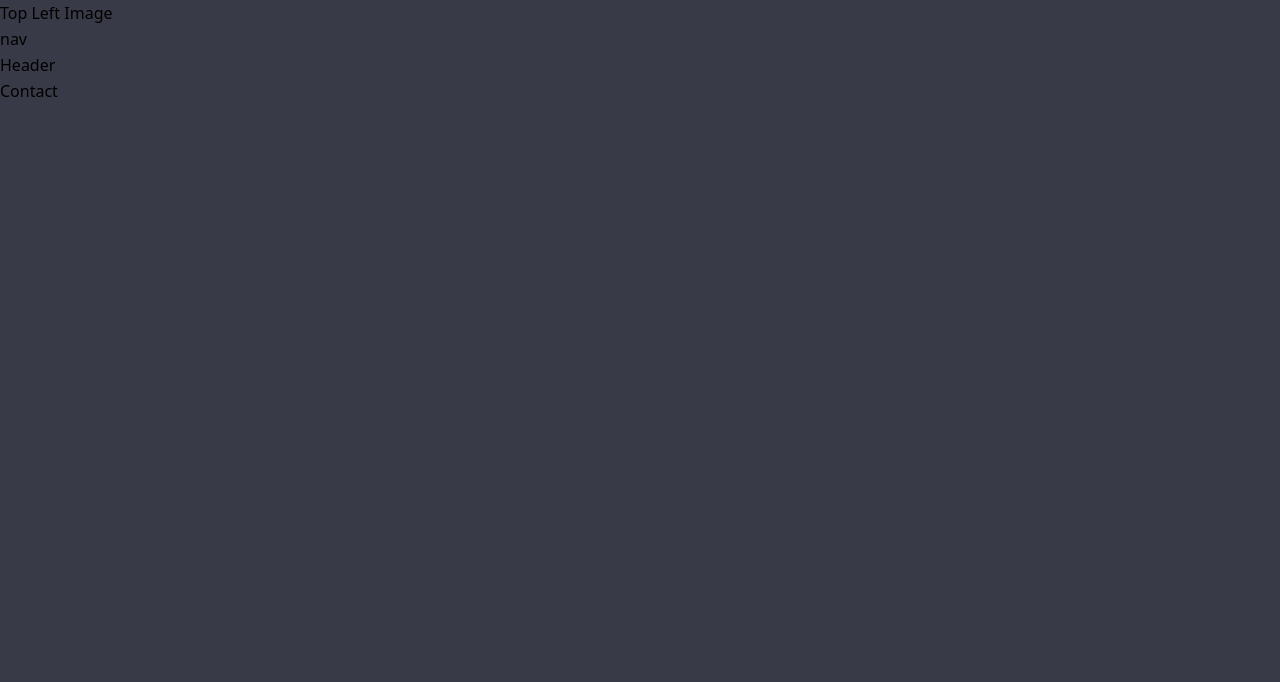
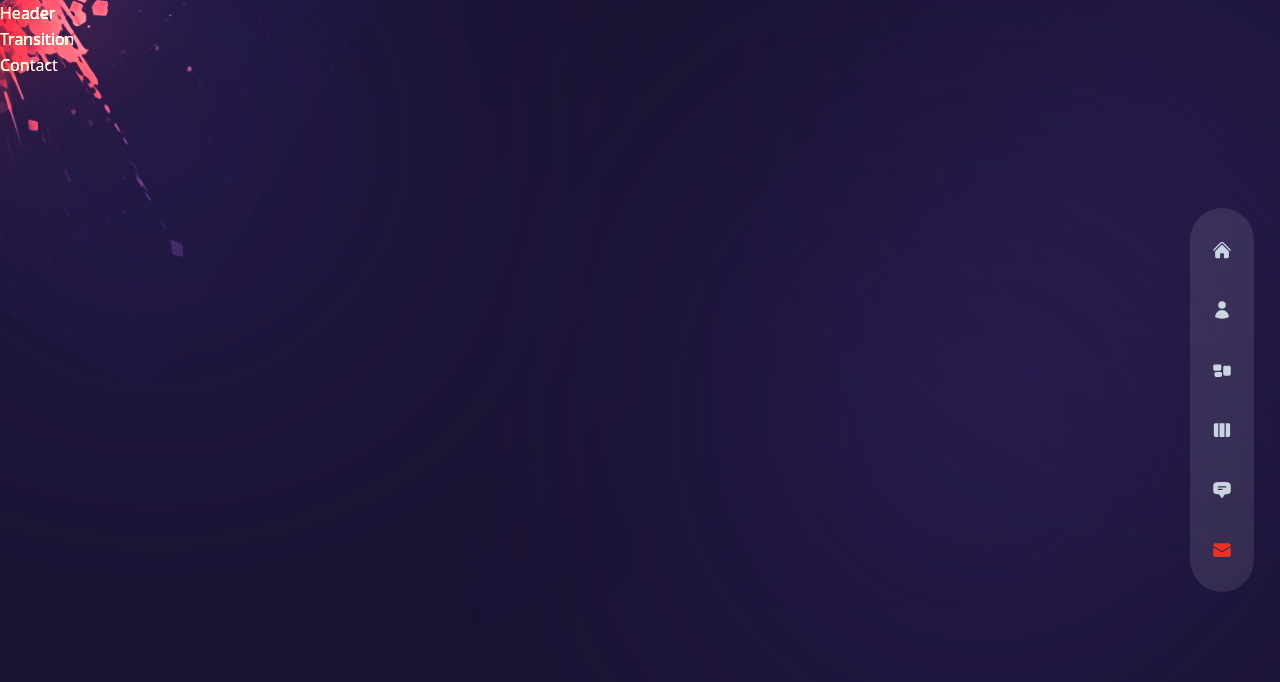
Before and after one commit to Digitl-Alchemyst/digitl-alchemyst-portfolio, a Next.js app: page /contact in a window 1280 px wide. Shown: the top 682 px of the page. Built offline with nearby package versions, Linux system fonts and the light colour scheme.

Commit message:
Navigation Menu

```diff
--- a/src/components/Layout.js
+++ b/src/components/Layout.js
@@ -1,15 +1,26 @@
 /* eslint-disable react/function-component-definition */
+
 
 import TopLeftImg from "./TopLeftImg";
 import Nav from "./Nav";
 import Header from "./Header";
 
+import { Sora } from 'next/font/google';
+
+
+
+// Font Configuration
+const sora = Sora({
+  subsets: ['latin'],
+  variable: '--fonts-sora',
+  weight: ['100', '200', '300', '400', '500', '600', '700', '800'],
+});
 
 
 export default function RootLayout({ children }) {
   return (
 
-        <div>
+        <div className={`page relative bg-site bg-cover bg-no-repeat text-slate-300 ${sora.variable} font-sora`}>
           <TopLeftImg />
           <Nav />
           <Header />
--- a/src/components/Nav.js
+++ b/src/components/Nav.js
@@ -1,23 +1,64 @@
-// //  links
-// const links = [
-//   { name: 'home', path: '/', icon: <HiHome /> },
-//   { name: 'about', path: '/about', icon: <HiUser /> },
-//   { name: 'services', path: '/services', icon: <HiRectangleGroup /> },
-//   { name: 'work', path: '/work', icon: <HiViewColumns /> },
-//   {
-//     name: 'testimonials',
-//     path: '/testimonials',
-//     icon: <HiChatBubbleBottomCenterText />,
-//   },
-//   {
-//     name: 'contact',
-//     path: '/contact',
-//     icon: <HiEnvelope />,
-//   },
-// ];
+import {
+  HiHome,
+  HiUser,
+  HiRectangleGroup,
+  HiViewColumns,
+  HiChatBubbleBottomCenterText,
+  HiEnvelope,
+} from 'react-icons/hi2';
+import Link from 'next/link';
+import { useRouter } from 'next/router';
+
+//  Navigation Menu Links
+const navLinks = [
+  { name: 'home', path: '/', icon: <HiHome /> },
+  { name: 'about', path: '/about', icon: <HiUser /> },
+  { name: 'services', path: '/services', icon: <HiRectangleGroup /> },
+  { name: 'work', path: '/work', icon: <HiViewColumns /> },
+  {
+    name: 'testimonials',
+    path: '/testimonials',
+    icon: <HiChatBubbleBottomCenterText />,
+  },
+  {
+    name: 'contact',
+    path: '/contact',
+    icon: <HiEnvelope />,
+  },
+];
 
 const Nav = () => {
-  return <nav>nav</nav>;
+  const router = useRouter();
+  const pathname = router.pathname;
+  return (
+    <nav className='fixed bottom-0 top-0 z-50 mt-auto flex h-max w-full flex-col items-center gap-y-4 xl:right-[2%] xl:h-screen xl:w-16 xl:max-w-md xl:justify-center'>
+      {/* inner  */}
+      <div className='flex h-[80px] w-full items-center justify-between gap-y-10 bg-white/10 px-4 py-8 text-3xl backdrop-blur-sm md:px-40 xl:h-max xl:flex-col xl:justify-center xl:rounded-full xl:px-0 xl:text-xl'>
+        {navLinks.map((link, index) => {
+          return (
+            <Link
+              className={`${
+                link.path === pathname && 'text-accent'
+              } group relative flex items-center transition-all duration-300 hover:text-accent`}
+              href={link.path}
+              key={index}
+            >
+              {/* ToolTip */}
+              <div className='absolute pr-14 right-0 hidden xl:group-hover:flex'>
+                <div className='relative flex items-center bg-white p-[6px] text-primary rounded-sm'>
+                  <div className='text-[12px] leading-none font-semibold capitalize'>{link.name}</div>
+                  {/* Triangle */}
+                  <div className='border-solid border-l-white border-l-8 border-y-transparent border-y-[6px] border-r-0 absolute -right-2' />
+                </div>
+              </div>
+              {/* Icons  */}
+              <div>{link.icon}</div>
+            </Link>
+          );
+        })}
+      </div>
+    </nav>
+  );
 };
 
 export default Nav;
--- a/src/components/TopLeftImg.js
+++ b/src/components/TopLeftImg.js
@@ -1,5 +1,11 @@
+import Image from 'next/image';
+
 const TopLeftImg = () => {
-  return <div>Top Left Image</div>;
+  return (
+    <div className='absolute left-o top-o mix-blend-color-dodge z-10 w-[200px] xl:w-[400px]'>
+      <Image src='/top-left-img.png' alt='' width={400} height={400} />
+    </div>
+  );
 };
 
 export default TopLeftImg;
--- a/src/pages/_app.js
+++ b/src/pages/_app.js
@@ -1,26 +1,21 @@
-import '@/styles/globals.css'
-import Layout from '@/components/Layout'
-import { Sora } from 'next/font/google';
+import '@/styles/globals.css';
+import Layout from '@/components/Layout';
+import Transition from '@/components/Transition';
+import { useRouter } from 'next/router';
+import { AnimatePresence, motion } from 'framer-motion';
 
-// Metadata
-export const metadata = {
-  title: 'Digitl Alchemyst Steven Watkins',
-  description:
-    'Web Application Development Portfolio, for Steven Watkins aka Digitl Alchemyst',
+const App = ({ Component, pageProps }) => {
+  const router = useRouter();
+
+  return (
+    <Layout>
+      <AnimatePresence mode='wait'>
+        <motion.div key={router.route} className='h-full'>
+          <Transition />
+          <Component {...pageProps} />
+        </motion.div>
+      </AnimatePresence>
+    </Layout>
+  );
 };
-
-// Font Configuration
-const sora = Sora({
-  subsets: ['latin'],
-  variable: '--fonts-sora',
-  weight: ['100', '200', '300', '400', '500', '600', '700', '800'],
-});
-
- const App = ({ Component, pageProps }) => {
-  return (
-  <Layout>
-    <Component {...pageProps} />
-  </Layout>
-  )
-}
- export default App;
+export default App;
--- a/src/pages/_document.js
+++ b/src/pages/_document.js
@@ -1,5 +1,12 @@
 /* eslint-disable react/function-component-definition */
 import { Html, Head, Main, NextScript } from 'next/document'
+
+// Metadata
+export const metadata = {
+  title: 'Digitl Alchemyst Steven Watkins',
+  description:
+    'Web Application Development Portfolio, for Steven Watkins aka Digitl Alchemyst',
+};
 
 export default function Document() {
   return (
--- a/src/pages/index.js
+++ b/src/pages/index.js
@@ -1,8 +1,5 @@
-/* eslint-disable react/jsx-curly-brace-presence */
 /* eslint-disable react/function-component-definition */
 
 export default function Home() {
-  return (
-    <main />
-  )
+  return <div>Home</div>;
 }
```
Also changed, not shown: jsconfig.json (+6 -1 lines).
